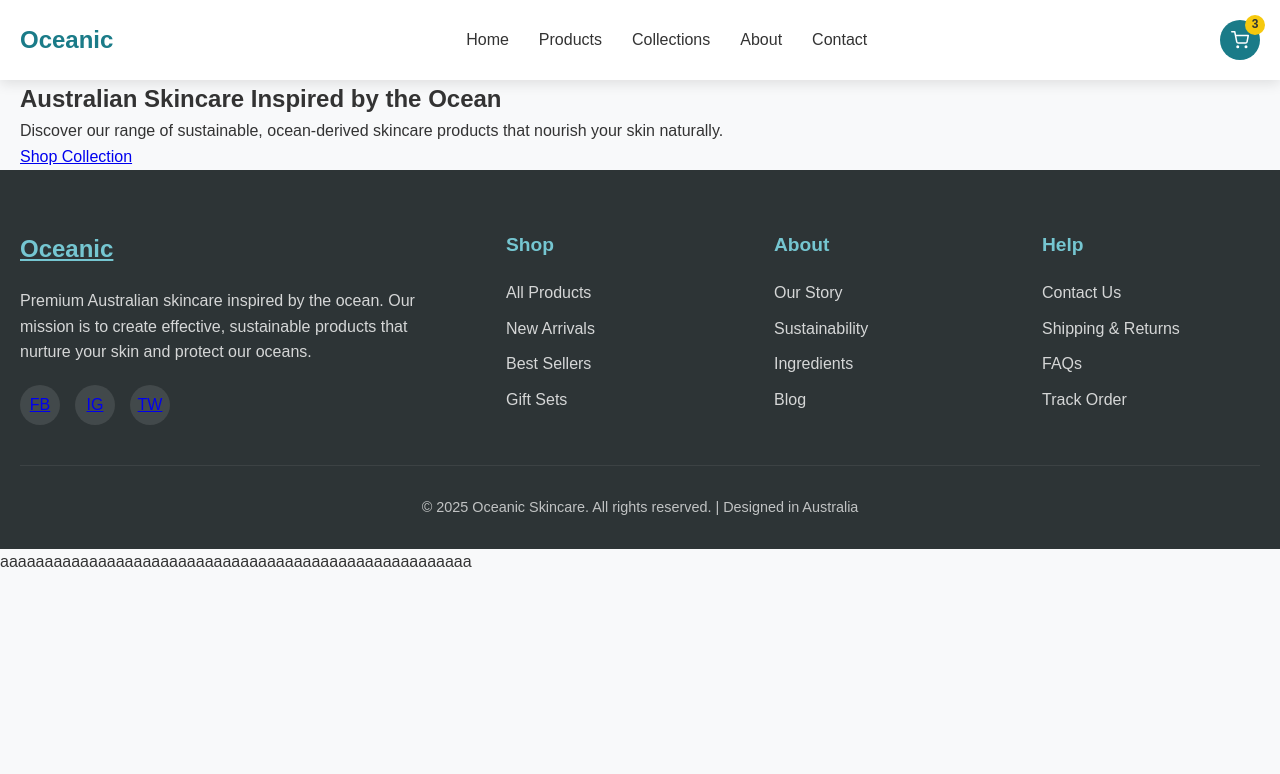
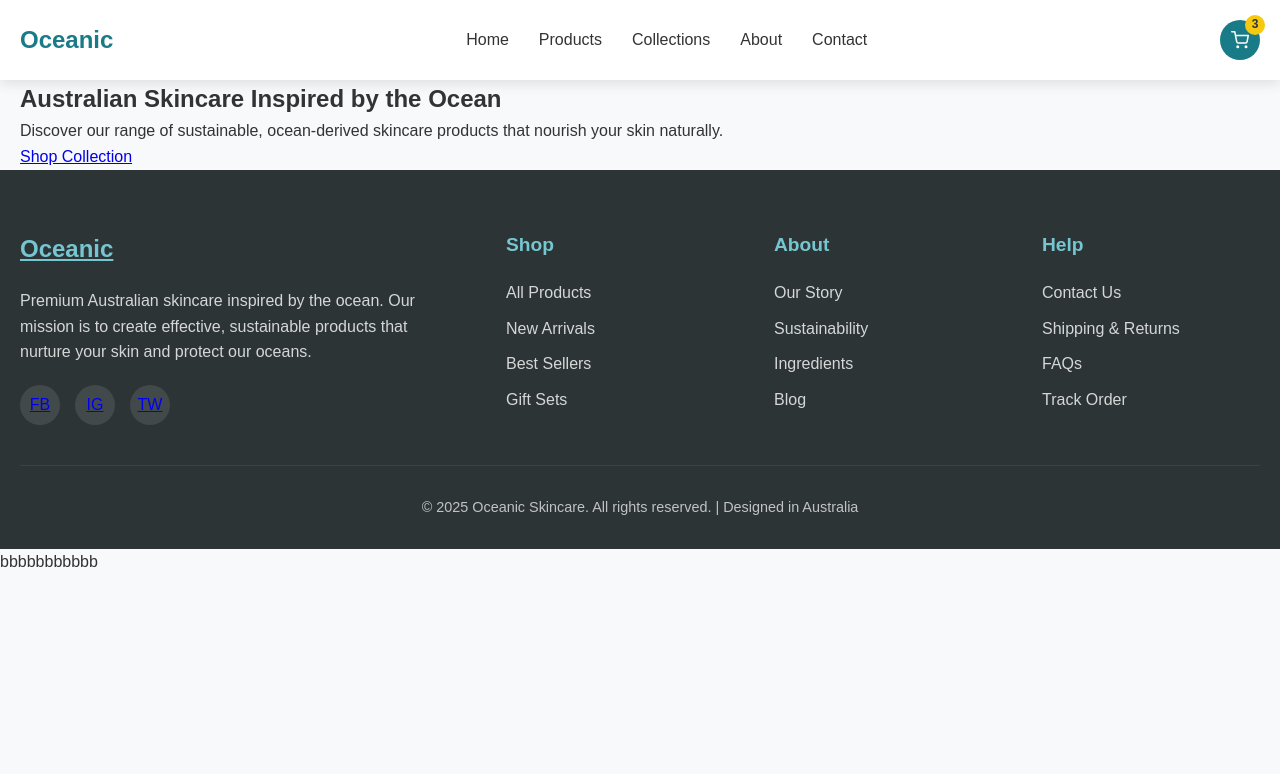
Before and after one commit to Niiiih0302/chapadinha, a PHP site: page / in a window 1280 px wide. Shown: the top 774 px of the page. Run offline with PHP 8.4, Linux system fonts and the light colour scheme.

Commit message:
TESTANDO

```diff
--- a/index.php
+++ b/index.php
@@ -27,4 +27,4 @@
     <?php include 'footer.html'; ?>
 </body>
 </html>
-aaaaaaaaaaaaaaaaaaaaaaaaaaaaaaaaaaaaaaaaaaaaaaaaaaaaa
+bbbbbbbbbbb
```
